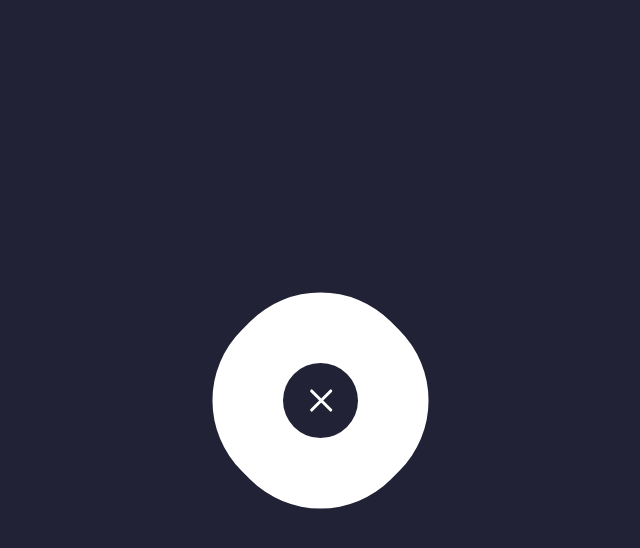
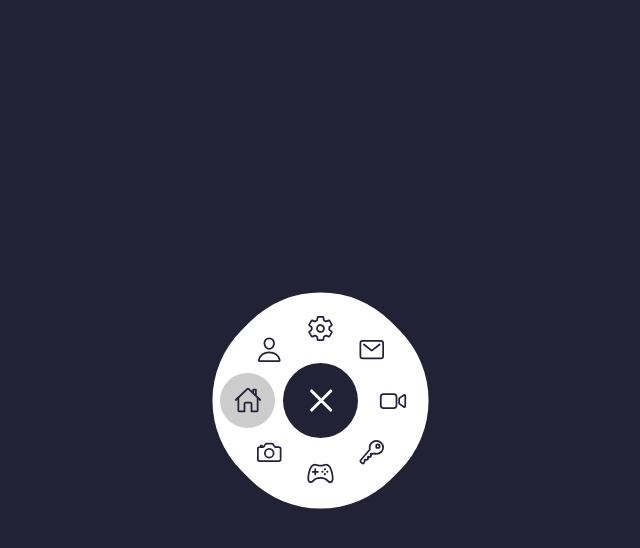
Before and after one commit to coffmanjrp/js-animated-circular-navigation-menu, a plain HTML site: page index.html in a window 1280 px wide. Both pictures are taken after a click on the element 640 px from the left and 400 px from the top of the page. Shown: the whole page, without its empty margins (320-960 px from the left). Drawn offline with nearby package versions, Linux system fonts and the light colour scheme.

Commit message:
Set icon buttons

```diff
--- a/css/style.css
+++ b/css/style.css
@@ -48,3 +48,36 @@ body {
   color: #fff;
   transform: rotate(315deg);
 }
+
+.menu li {
+  position: absolute;
+  left: 10px;
+  list-style-type: none;
+  transition: all 0.5s ease;
+  transform: rotate(calc(360deg / 8 * var(--i))) translateX(40px);
+  transform-origin: 140px;
+  visibility: hidden;
+  opacity: 0;
+  z-index: 10;
+}
+
+.menu.active li {
+  visibility: visible;
+  opacity: 1;
+}
+
+.menu li a {
+  display: flex;
+  justify-content: center;
+  align-items: center;
+  width: 55px;
+  height: 55px;
+  font-size: 1.75rem;
+  color: var(--base-color);
+  transform: rotate(calc(360deg / -8 * var(--i)));
+}
+
+.menu.active li.active {
+  background-color: #ccc;
+  border-radius: 50%;
+}
--- a/index.html
+++ b/index.html
@@ -21,6 +21,30 @@
   <body>
     <ul class="menu">
       <div class="toggle"><ion-icon name="add-outline"></ion-icon></div>
+      <li style="--i: 0" class="active">
+        <a href="#"><ion-icon name="home-outline"></ion-icon></a>
+      </li>
+      <li style="--i: 1">
+        <a href="#"><ion-icon name="person-outline"></ion-icon></a>
+      </li>
+      <li style="--i: 2">
+        <a href="#"><ion-icon name="settings-outline"></ion-icon></a>
+      </li>
+      <li style="--i: 3">
+        <a href="#"><ion-icon name="mail-outline"></ion-icon></a>
+      </li>
+      <li style="--i: 4">
+        <a href="#"><ion-icon name="videocam-outline"></ion-icon></a>
+      </li>
+      <li style="--i: 5">
+        <a href="#"><ion-icon name="key-outline"></ion-icon></a>
+      </li>
+      <li style="--i: 6">
+        <a href="#"><ion-icon name="game-controller-outline"></ion-icon></a>
+      </li>
+      <li style="--i: 7">
+        <a href="#"><ion-icon name="camera-outline"></ion-icon></a>
+      </li>
     </ul>
   </body>
 </html>
```
